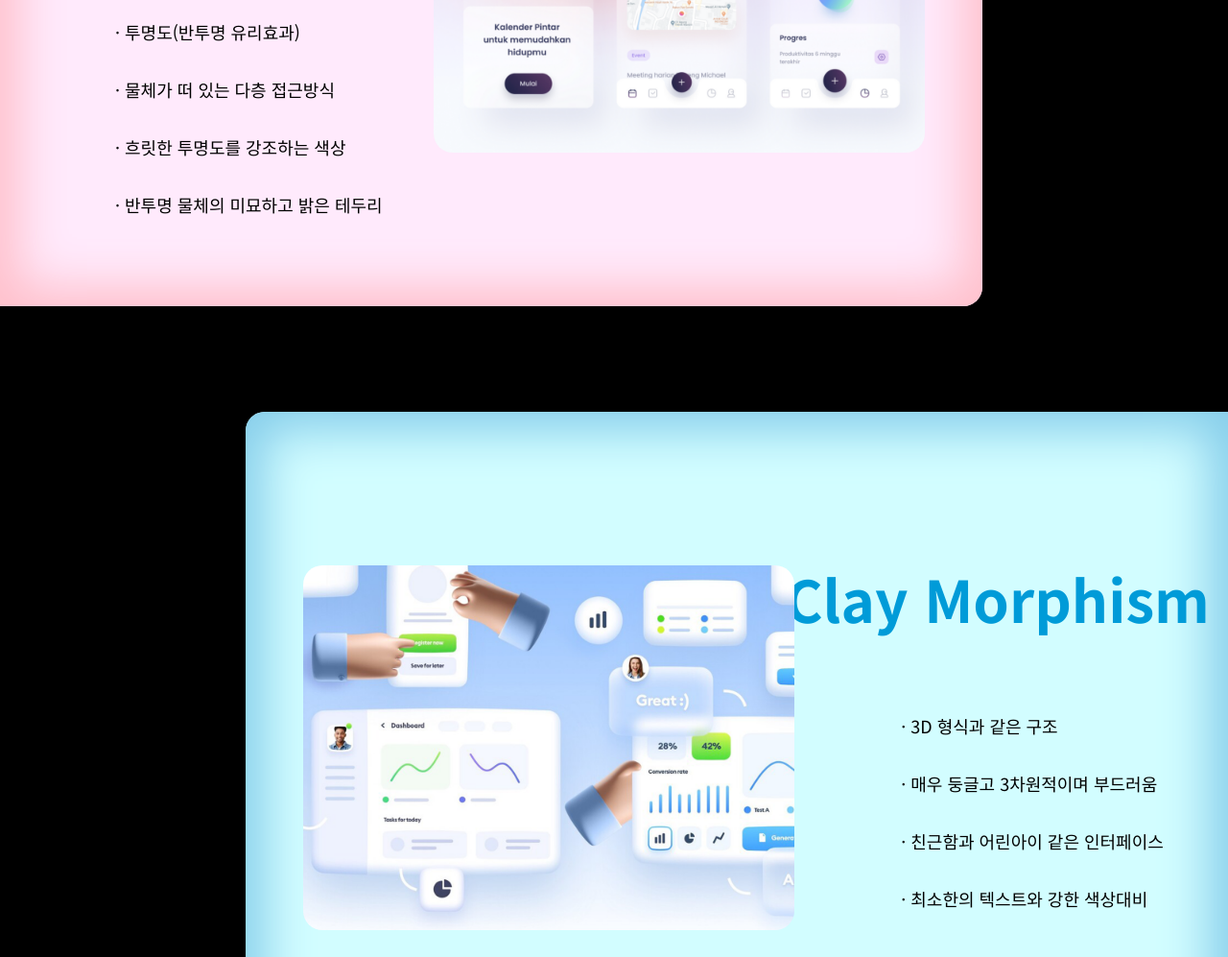
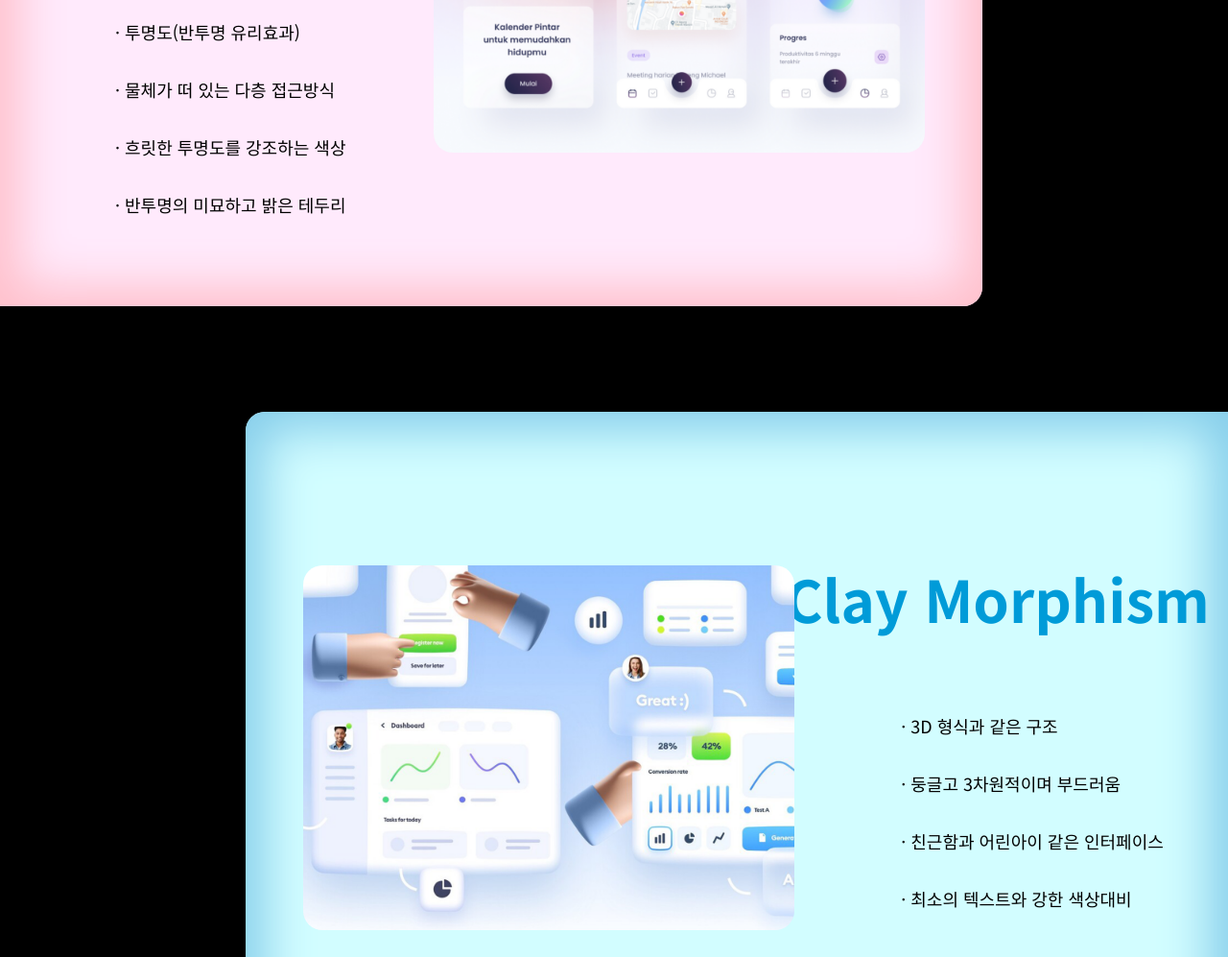
Before and after one commit to ohyuuurim/webtrend, a plain HTML site: page index.html in a window 1280 px wide. Shown: the part 1855-2852 px from the top of the page at 96% size. Drawn offline with Linux system fonts and the light colour scheme; some icons are missing; a web font is replaced by a local one.

Commit message:
2023.09.15 수정2

```diff
--- a/index.html
+++ b/index.html
@@ -71,7 +71,7 @@
             <li>· 투명도(반투명 유리효과)</li>
             <li>· 물체가 떠 있는 다층 접근방식</li>
             <li>· 흐릿한 투명도를 강조하는 색상</li>
-            <li>· 반투명 물체의 미묘하고 밝은 테두리</li>
+            <li>· 반투명의 미묘하고 밝은 테두리</li>
           </ul>
         </div>
         <div class="sub1_img"><img src="image/Glassmorphism02.png" alt=""></div>
@@ -82,9 +82,9 @@
           <h2>Clay Morphism</h2>
           <ul>
             <li>· 3D 형식과 같은 구조</li>
-            <li>· 매우 둥글고 3차원적이며 부드러움</li>
+            <li>· 둥글고 3차원적이며 부드러움</li>
             <li>· 친근함과 어린아이 같은 인터페이스</li>
-            <li>· 최소한의 텍스트와 강한 색상대비</li>
+            <li>· 최소의 텍스트와 강한 색상대비</li>
           </ul>
         </div>
         <div class="sub2_img"><img src="image/Claymorphism01.png" alt=""></div>
```
